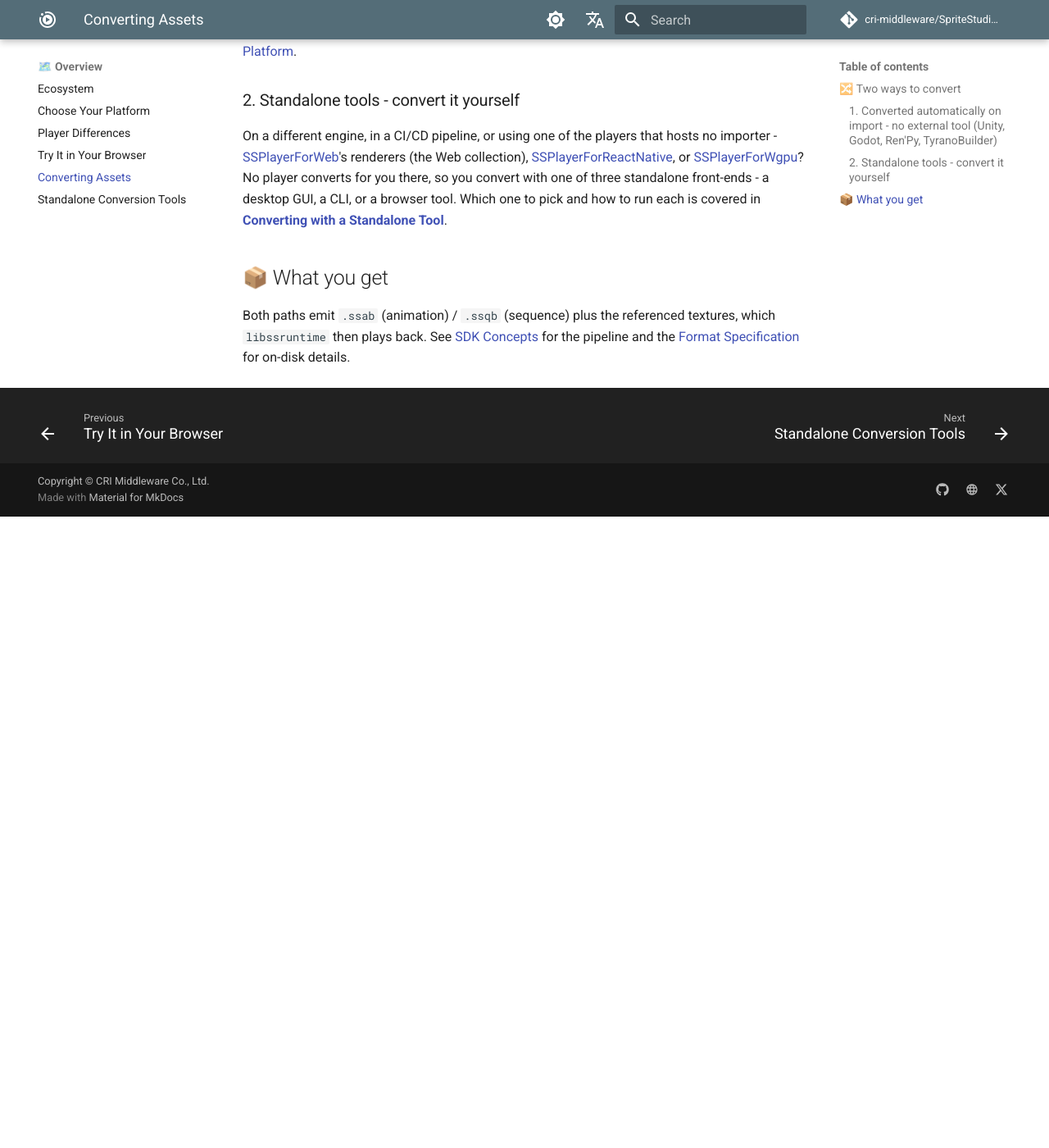
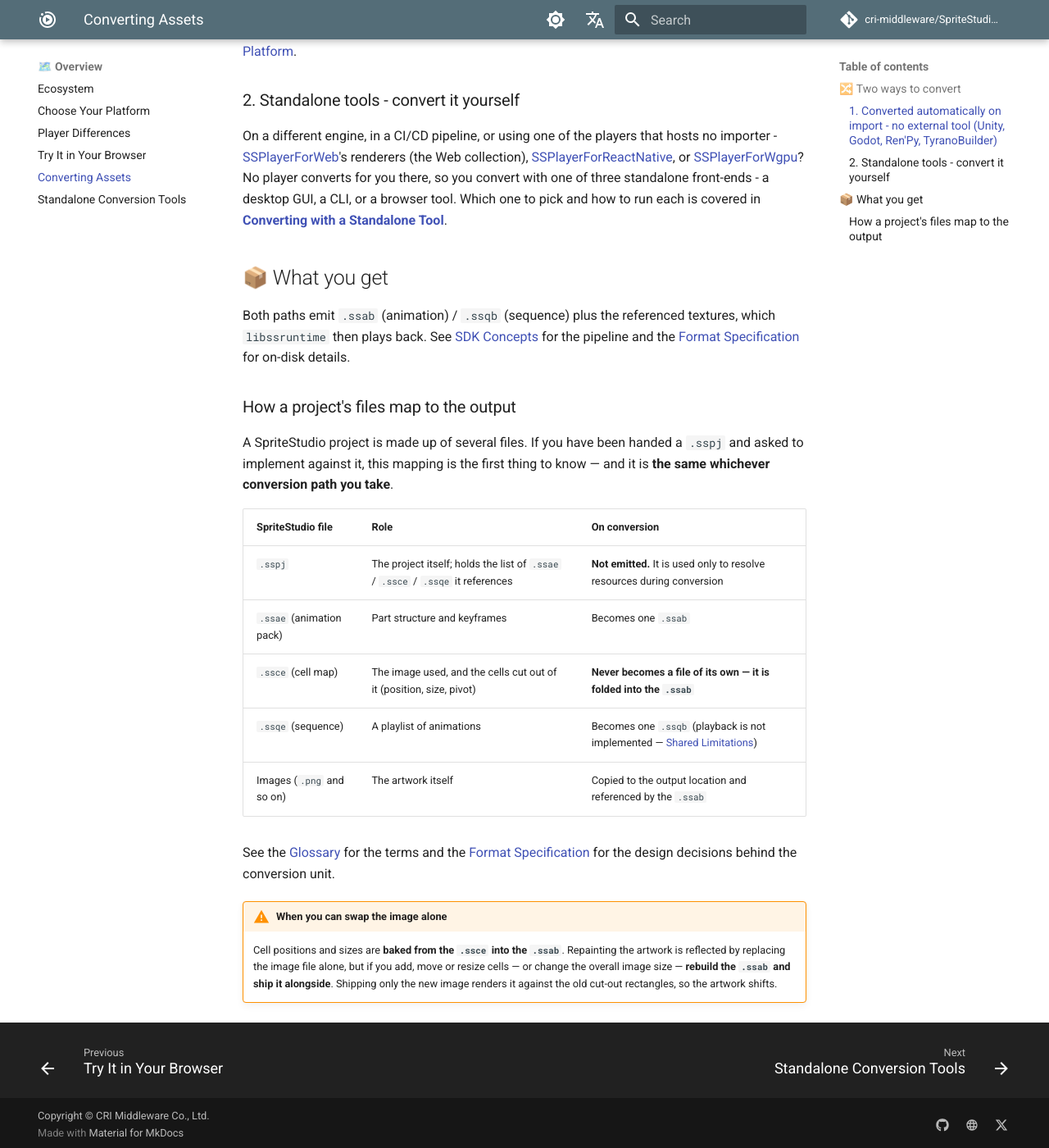
Before and after one commit to cri-middleware/SpriteStudio-Docs, an MkDocs documentation site: the page built from docs/en/overview/conversion.md, in a window 1280 px wide and 1400 px high, scrolled down 904 px. Shown: the whole window at 82% size. Built offline with MkDocs 1.6.1 and Material for MkDocs 9.7.7, drawn with Linux system fonts in a browser that asks for light colours; comment, search, counter and statistics services are not loaded; before the commit the page ends 1534 px from its top, so only the background shows below that.

Commit message:
docs: map the SpriteStudio project files onto what conversion emits
A reader handed a .sspj has no single place that says which of its files
becomes which converted file. The glossary carries the pieces -- .ssae is the
conversion unit, .ssce holds the cells -- but conversion.md, the page someone
actually reads before implementing, only said "you get .ssab / .ssqb plus
textures".

Spell the mapping out there, and state the consequence that is invisible from
the file list: cell rectangles are baked from the .ssce into the .ssab, so
swapping an image on its own is only safe while the atlas layout and image size
are unchanged. Repainting artwork passes that test; repacking the atlas does
not, and the failure is shifted artwork rather than an error.

Player-agnostic, so it lives here rather than in each player's documentation.

```diff
--- a/docs/en/overview/conversion.md
+++ b/docs/en/overview/conversion.md
@@ -44,3 +44,26 @@ a desktop GUI, a CLI, or a browser tool. Which one to pick and how to run each i
 Both paths emit `.ssab` (animation) / `.ssqb` (sequence) plus the referenced textures, which
 `libssruntime` then plays back. See [SDK Concepts](../sdk/concepts.md) for the pipeline and the
 [Format Specification](../sdk/format-spec.md) for on-disk details.
+
+### How a project's files map to the output
+
+A SpriteStudio project is made up of several files. If you have been handed a `.sspj` and asked to
+implement against it, this mapping is the first thing to know — and it is **the same whichever
+conversion path you take**.
+
+| SpriteStudio file | Role | On conversion |
+|---|---|---|
+| `.sspj` | The project itself; holds the list of `.ssae` / `.ssce` / `.ssqe` it references | **Not emitted.** It is used only to resolve resources during conversion |
+| `.ssae` (animation pack) | Part structure and keyframes | Becomes one `.ssab` |
+| `.ssce` (cell map) | The image used, and the cells cut out of it (position, size, pivot) | **Never becomes a file of its own — it is folded into the `.ssab`** |
+| `.ssqe` (sequence) | A playlist of animations | Becomes one `.ssqb` (playback is not implemented — [Shared Limitations](../sdk/limitations.md)) |
+| Images (`.png` and so on) | The artwork itself | Copied to the output location and referenced by the `.ssab` |
+
+See the [Glossary](../sdk/glossary.md) for the terms and the
+[Format Specification](../sdk/format-spec.md) for the design decisions behind the conversion unit.
+
+!!! warning "When you can swap the image alone"
+    Cell positions and sizes are **baked from the `.ssce` into the `.ssab`**. Repainting the artwork
+    is reflected by replacing the image file alone, but if you add, move or resize cells — or change
+    the overall image size — **rebuild the `.ssab` and ship it alongside**. Shipping only the new
+    image renders it against the old cut-out rectangles, so the artwork shifts.
```
Also changed, not shown: docs/ja/overview/conversion.md (+22 -0 lines).
